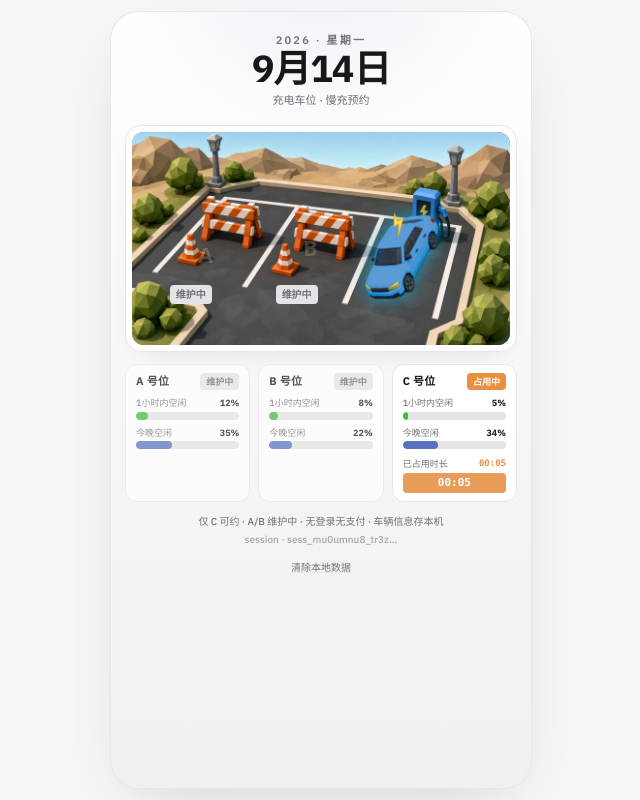
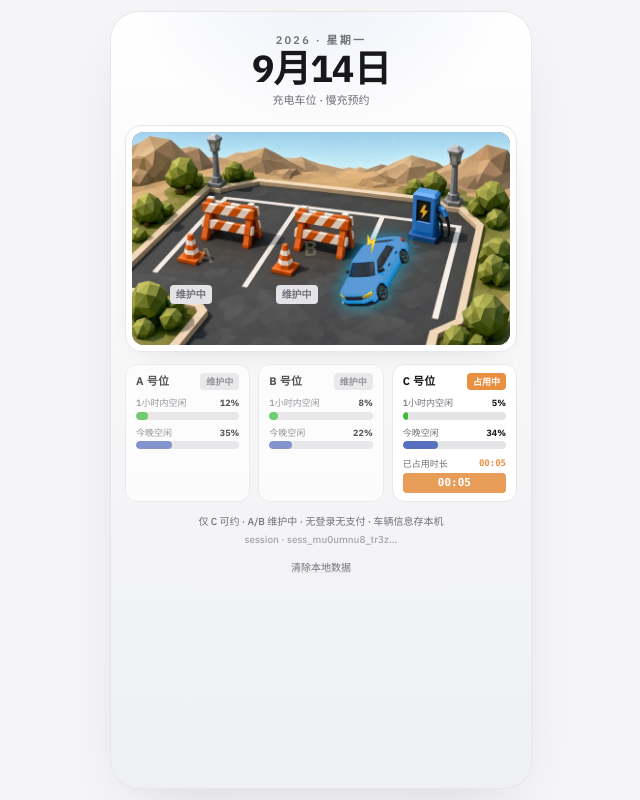
Before and after one commit to AaronYang0628/charge-spot-quest, a React (Vite) app: page / in a window 1280 px wide. Shown: the whole page, without its empty margins (319-959 px from the left). Built offline with nearby package versions, Linux system fonts and the light colour scheme.

Commit message:
Add 3D pitch (rotateX) plus yaw for parked cars

```diff
--- a/src/components/ParkingLot.tsx
+++ b/src/components/ParkingLot.tsx
@@ -15,6 +15,12 @@ interface Props {
 /**
  * High-angle low-poly parking lot: daylight asphalt, white bay lines, hard shadows.
  */
+/** 3D plant-on-lot: Z yaw + X pitch (not flat CSS rotate only) */
+const CAR_PERSPECTIVE = 900
+const CAR_YAW_Z = -30 // deg, CCW on screen
+const CAR_PITCH_X = 28 // deg, tip into lot ground plane — tune with Aaron
+const carTransform = `perspective(${CAR_PERSPECTIVE}px) rotateX(${CAR_PITCH_X}deg) rotateZ(${CAR_YAW_Z}deg)`
+
 export function ParkingLot({
   spots,
   animVehicle,
@@ -110,7 +116,7 @@ export function ParkingLot({
       </svg>
 
       {/* cars layered as HTML/SVG over the lot for easier animation */}
-      <div className="pointer-events-none absolute inset-0">
+      <div className="pointer-events-none absolute inset-0" style={{ perspective: CAR_PERSPECTIVE, transformStyle: 'preserve-3d' }}>
         {/* Spot A parked */}
         {byId.A?.occupied && !byId.A.maintenance && byId.A.vehicle && (
           <div
@@ -118,8 +124,9 @@ export function ParkingLot({
             style={{
               filter: 'saturate(0.7)',
               opacity: 0.85,
-              transform: 'rotate(-30deg)',
-              transformOrigin: 'center center',
+              transform: carTransform,
+              transformOrigin: 'center bottom',
+              transformStyle: 'preserve-3d',
             }}
           >
             <LowPolyCar
@@ -134,17 +141,33 @@ export function ParkingLot({
         {/* Spot B empty — nothing */}
 
         {/* Spot C — parked from mock OR animation */}
-        {/* 倒车入库: rear toward charger (top), nose toward aisle (bottom); yaw locked vertical. */}
+        {/* 倒车入库 + 3D: yaw Z + pitch X into lot plane */}
         <AnimatePresence>
           {animPhase && animVehicle && (
             <motion.div
               key="anim-car"
               className="absolute w-[30%]"
-              initial={{ left: '58%', top: '70%', opacity: 1, rotate: -30 }}
-              animate={{ left: '58%', top: '36%', opacity: 1, rotate: -30 }}
+              initial={{
+                left: '58%',
+                top: '70%',
+                opacity: 1,
+                rotateX: CAR_PITCH_X,
+                rotateZ: CAR_YAW_Z,
+              }}
+              animate={{
+                left: '58%',
+                top: '36%',
+                opacity: 1,
+                rotateX: CAR_PITCH_X,
+                rotateZ: CAR_YAW_Z,
+              }}
               exit={{ opacity: 0 }}
               transition={{ duration: 0.7, ease: [0.22, 1, 0.36, 1] }}
-              style={{ transformOrigin: 'center center' }}
+              style={{
+                transformOrigin: 'center bottom',
+                transformPerspective: CAR_PERSPECTIVE,
+                transformStyle: 'preserve-3d',
+              }}
             >
               <LowPolyCar
                 pose="park"
@@ -160,7 +183,11 @@ export function ParkingLot({
         {!animPhase && byId.C?.occupied && !byId.C.maintenance && byId.C.vehicle && (
           <div
             className="absolute left-[58%] top-[36%] w-[26%]"
-            style={{ transform: 'rotate(-30deg)', transformOrigin: 'center center' }}
+            style={{
+              transform: carTransform,
+              transformOrigin: 'center bottom',
+              transformStyle: 'preserve-3d',
+            }}
           >
             <LowPolyCar
               pose="park"
```
